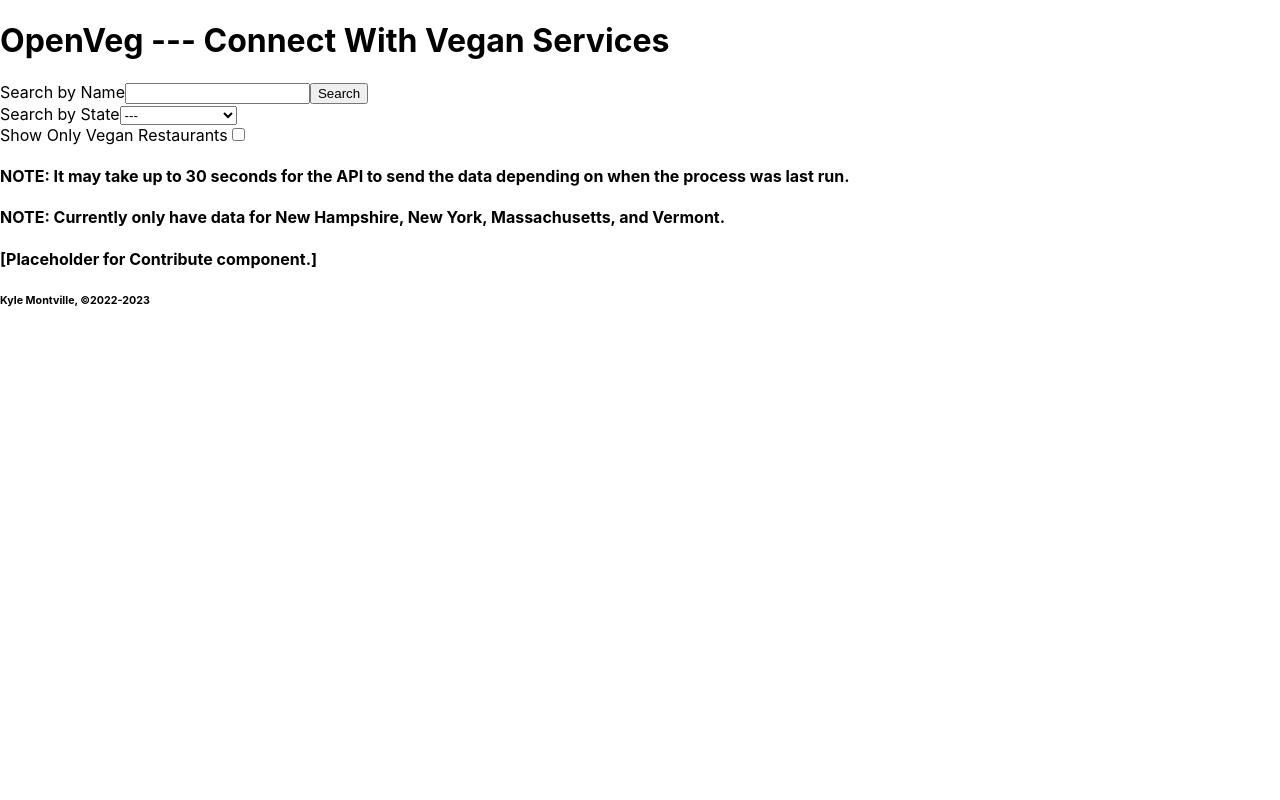
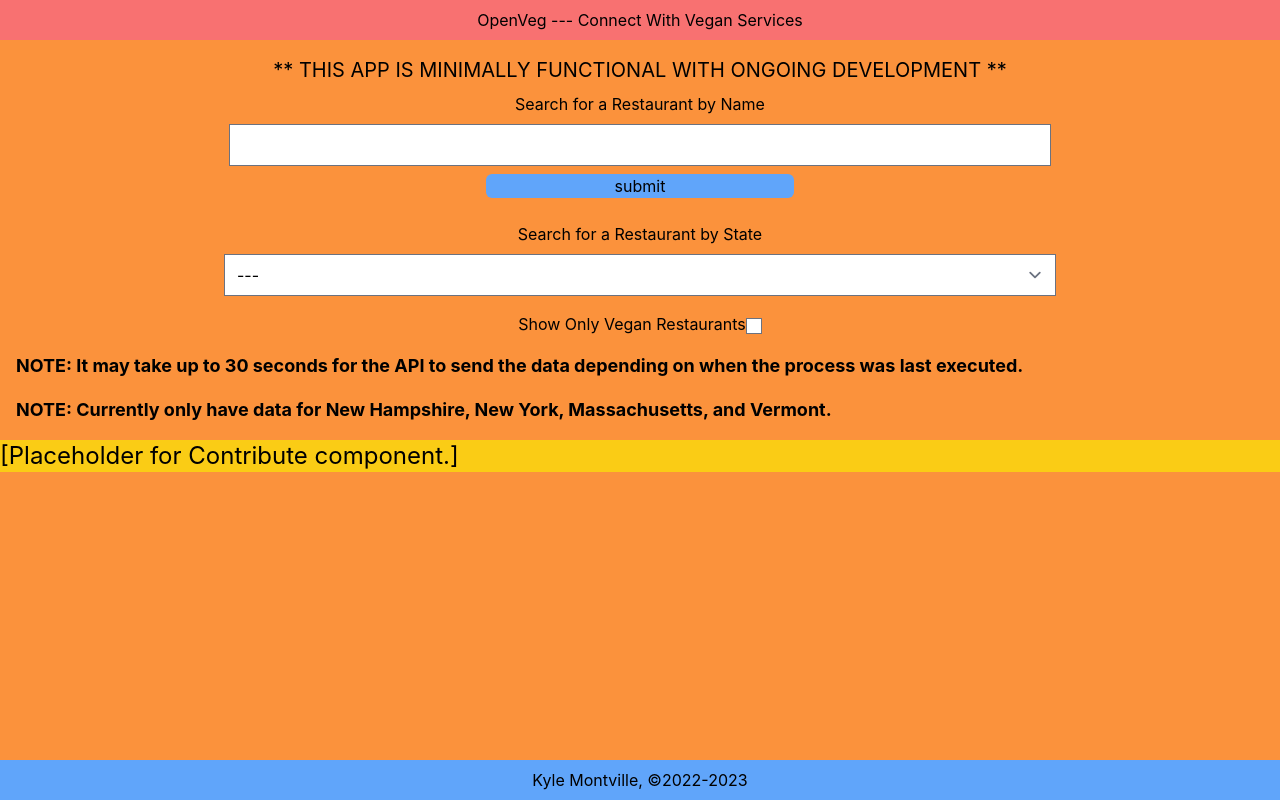
Before and after one commit to ksmontville/openveg_fe, a React (Create React App) app: page / in a window 1280 px wide. Built offline with nearby package versions, Linux system fonts and the light colour scheme.

Commit message:
Begin styling components.

```diff
--- a/package.json
+++ b/package.json
@@ -35,5 +35,11 @@
       "last 1 firefox version",
       "last 1 safari version"
     ]
+  },
+  "devDependencies": {
+    "@tailwindcss/forms": "^0.5.3",
+    "autoprefixer": "^10.4.13",
+    "postcss": "^8.4.18",
+    "tailwindcss": "^3.2.1"
   }
 }
--- /dev/null
+++ b/postcss.config.js
@@ -0,0 +1,6 @@
+module.exports = {
+  plugins: {
+    tailwindcss: {},
+    autoprefixer: {},
+  },
+}
--- a/src/App.js
+++ b/src/App.js
@@ -8,11 +8,22 @@ import Footer from './components/Footer'
 class App extends Component {
     render() {
         return (
-            <div className="App">
-                <Header />
-                <Toolbar />
-                <Contribute />
-                <Footer />
+            <div className={"App flex flex-col bg-orange-400 min-h-screen"}>
+                <div className={"bg-red-400"}>
+                    <Header />
+                </div>
+
+                <div className={""}>
+                    <Toolbar />
+                </div>
+
+                <div className={"bg-yellow-400"}>
+                    <Contribute />
+                </div>
+
+                <div className={"bg-blue-400 mt-auto"}>
+                    <Footer />
+                </div>
             </div>
         )
     }
--- a/src/components/Contribute.js
+++ b/src/components/Contribute.js
@@ -3,7 +3,11 @@ import React, { Component } from 'react'
 class Contribute extends Component {
     render() {
         return (
-            <h4>[Placeholder for Contribute component.]</h4>
+            <div>
+                <p className="text-2xl">
+                    [Placeholder for Contribute component.]
+                </p>
+            </div>
         )
     }
 }
--- a/src/components/Footer.js
+++ b/src/components/Footer.js
@@ -3,7 +3,9 @@ import React, { Component } from 'react'
 class Footer extends Component {
     render() {
         return(
-            <h6>Kyle Montville, &copy;2022-2023</h6>
+            <div className={"p-2 text-center"}>
+                <p>Kyle Montville, &copy;2022-2023</p>
+            </div>
         )
     }
 }
--- a/src/components/Header.js
+++ b/src/components/Header.js
@@ -3,7 +3,9 @@ import React, { Component } from 'react'
 class Header extends Component {
     render() {
         return(
-            <h1>OpenVeg --- Connect With Vegan Services</h1>
+            <div className={"p-2 text-center"}>
+                <p className={""}>OpenVeg --- Connect With Vegan Services</p>
+            </div>
         )
     }
 }
--- a/src/components/list/ListItem.js
+++ b/src/components/list/ListItem.js
@@ -5,25 +5,26 @@ class ListItem extends Component {
     render() {
         const {restaurantData} = this.props
         return(
-            <li key={restaurantData.id}>
-                <ul>
+            <li className={"m-8"} key={restaurantData.id}>
+                <ul className={"leading-relaxed tracking-wide"}>
                     <li>
                         {restaurantData.name}
                     </li>
-                    <li>
-                        {restaurantData.description}
-                    </li>
+                    {/*<li>*/}
+                    {/*    {restaurantData.description}*/}
+                    {/*</li>*/}
                     <li>
                         <a href={restaurantData.web.toString()} target="_blank" rel="noreferrer">{restaurantData.web}</a>
-                    </li>
-                    <li>
-                        Vegan: {restaurantData.vegan.toString()}
                     </li>
                     <li>
                         {restaurantData.address}
                     </li>
                     <li>
                         {restaurantData.city}, {restaurantData.state} {restaurantData.zip}
+                    </li>
+                    <li>
+                        {restaurantData.vegan ? "Vegan" : "Vegetarian"}
+                        {/*Vegan: {restaurantData.vegan.toString()}*/}
                     </li>
                 </ul>
             </li>
--- a/src/components/toolbar/Filter.js
+++ b/src/components/toolbar/Filter.js
@@ -25,19 +25,21 @@ class Filter extends Component {
 
     render() {
         return (
-            <div>
-                <label>Show Only Vegan Restaurants</label>
-                <input name="vegan" type="checkbox" value={this.state.vegan}
-                       checked={this.state.vegan} onChange={this.handleChange}/>
+            <div className={""}>
+                <div className={"text-center"}>
+                    <label>Show Only Vegan Restaurants</label>
+                    <input name="vegan" type="checkbox" value={this.state.vegan}
+                           checked={this.state.vegan} onChange={this.handleChange}/>
+                </div>
 
 
-                <h4>
+                <p className={"text-lg font-bold m-4"}>
                     NOTE: It may take up to 30 seconds for the API to send the data depending on when
-                    the process was last run.
-                </h4>
-                <h4>
+                    the process was last executed.
+                </p>
+                <p className={"text-lg font-bold m-4"}>
                     NOTE: Currently only have data for New Hampshire, New York, Massachusetts, and Vermont.
-                </h4>
+                </p>
 
             </div>
         )
--- a/src/components/toolbar/Search.js
+++ b/src/components/toolbar/Search.js
@@ -33,11 +33,12 @@ class Search extends Component {
 
     render() {
         return(
-            <div>
-            <form onSubmit={this.handleSubmit}>
-                <label>Search by Name</label>
-                <input type="text" value={this.state.value} onChange={this.handleSearch} />
-                <button type="submit">Search</button>
+            <div className={"m-4"}>
+                <p className={"text-center text-xl"}>** THIS APP IS MINIMALLY FUNCTIONAL WITH ONGOING DEVELOPMENT **</p>
+            <form className={"flex flex-col flex-nowrap items-center p-2 gap-y-2"} onSubmit={this.handleSubmit}>
+                <label>Search for a Restaurant by Name</label>
+                <input className={"w-2/3"} type="text" value={this.state.value} onChange={this.handleSearch} />
+                <button className={"rounded-md w-1/4 bg-blue-400"} type="submit">submit</button>
             </form>
 
             </div>
--- a/src/components/toolbar/StateSelect.js
+++ b/src/components/toolbar/StateSelect.js
@@ -60,10 +60,10 @@ class StateSelect extends Component {
             )
         })
         return(
-            <div>
-                <form>
-                    <label>Search by State</label>
-                    <select onChange={this.handleSelect}>
+            <div className={"m-4"}>
+                <form className={"flex flex-col justify-center items-center gap-y-2"}>
+                    <label className="">Search for a Restaurant by State</label>
+                    <select className={"w-2/3"} onChange={this.handleSelect}>
                         <option value="null" defaultValue="">---</option>
                         <option value="" defaultValue="">Show All</option>
                         {usStatesList}
--- a/src/index.css
+++ b/src/index.css
@@ -1,3 +1,7 @@
+@tailwind base;
+@tailwind components;
+@tailwind utilities;
+
 body {
   margin: 0;
   font-family: -apple-system, BlinkMacSystemFont, 'Segoe UI', 'Roboto', 'Oxygen',
--- /dev/null
+++ b/tailwind.config.js
@@ -0,0 +1,12 @@
+/** @type {import('tailwindcss').Config} */
+module.exports = {
+  content: [
+      "./src/**/*.{js,jsx,ts,tsx}"
+  ],
+  theme: {
+    extend: {},
+  },
+  plugins: [
+      require('@tailwindcss/forms'),
+  ],
+}
```
Also changed, not shown: 1 other file (tests, documents, lock files or other folders).
